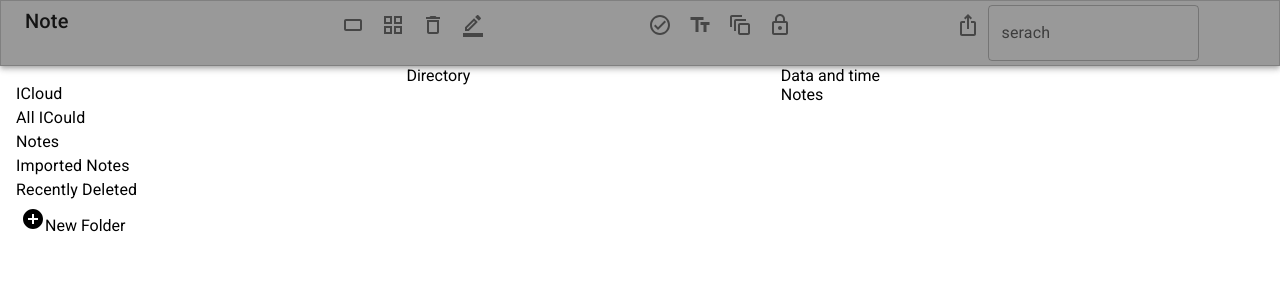
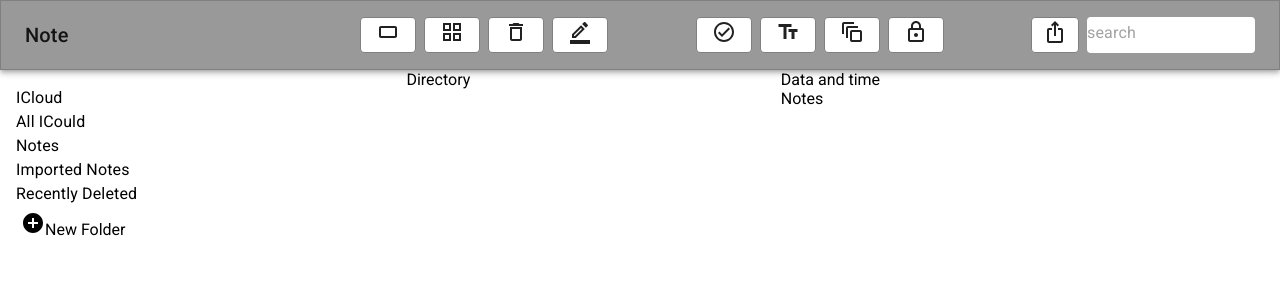
Before and after one commit to Madara1521/note-taker, a React (Create React App) app: page / in a window 1280 px wide. Shown: the top 300 px of the page. Built offline with nearby package versions, Linux system fonts and the light colour scheme.

Commit message:
Header fix flex

```diff
--- a/src/App.js
+++ b/src/App.js
@@ -7,7 +7,7 @@
 
 const App = () => {
   return (
-    <Box>
+    <div>
       <Header/>
       <Stack direction="row">
         <Sidebar/>
@@ -18,7 +18,7 @@
           <Notes/>
         </Box>
       </Stack>
-    </Box>
+    </div>
   )
 }
 
--- a/src/Components/Header/Buttons/CenterButtons/CenterButtons.js
+++ b/src/Components/Header/Buttons/CenterButtons/CenterButtons.js
@@ -1,26 +1,28 @@
 import React from 'react'
-import { IconButton } from '@mui/material'
+
 import CheckCircleOutlineOutlinedIcon from '@mui/icons-material/CheckCircleOutlineOutlined'
 import TextFieldsOutlinedIcon from '@mui/icons-material/TextFieldsOutlined'
 import AutoAwesomeMotionOutlinedIcon from '@mui/icons-material/AutoAwesomeMotionOutlined'
 import LockOutlinedIcon from '@mui/icons-material/LockOutlined'
+import { Icons } from '../../Header'
+import { Stack } from '@mui/material'
 
 const CenterButtons = () => {
   return (
-    <div>
-      <IconButton>
+    <Stack direction='row' spacing={1}>
+      <Icons>
         <CheckCircleOutlineOutlinedIcon/>
-      </IconButton>
-      <IconButton>
+      </Icons>
+      <Icons>
         <TextFieldsOutlinedIcon/>
-      </IconButton>
-      <IconButton>
+      </Icons>
+      <Icons>
         <AutoAwesomeMotionOutlinedIcon/>
-      </IconButton>
-      <IconButton>
+      </Icons>
+      <Icons>
         <LockOutlinedIcon/>
-      </IconButton>
-    </div>
+      </Icons>
+    </Stack>
   )
 }
 
--- a/src/Components/Header/Buttons/LeftButtons/LeftButtons.js
+++ b/src/Components/Header/Buttons/LeftButtons/LeftButtons.js
@@ -1,26 +1,27 @@
 import React from 'react'
-import { IconButton } from '@mui/material'
 import Crop32OutlinedIcon from '@mui/icons-material/Crop32Outlined'
 import GridViewOutlinedIcon from '@mui/icons-material/GridViewOutlined'
 import DeleteOutlineOutlinedIcon from '@mui/icons-material/DeleteOutlineOutlined'
 import BorderColorOutlinedIcon from '@mui/icons-material/BorderColorOutlined'
+import { Icons } from '../../Header'
+import { Stack } from '@mui/material'
 
 const LeftButtons = () => {
   return (
-    <div>
-      <IconButton>
+    <Stack direction='row' spacing={1}>
+      <Icons>
         <Crop32OutlinedIcon/>
-      </IconButton>
-      <IconButton>
+      </Icons>
+      <Icons>
         <GridViewOutlinedIcon/>
-      </IconButton>
-      <IconButton>
+      </Icons>
+      <Icons>
         <DeleteOutlineOutlinedIcon/>
-      </IconButton>
-      <IconButton>
+      </Icons>
+      <Icons>
         <BorderColorOutlinedIcon/>
-      </IconButton>
-    </div>
+      </Icons>
+    </Stack>
   )
 }
 
--- a/src/Components/Header/Buttons/RightButtons/RightButtons.js
+++ b/src/Components/Header/Buttons/RightButtons/RightButtons.js
@@ -1,16 +1,16 @@
 import React from 'react'
-import { IconButton, TextField } from '@mui/material'
 import IosShareOutlinedIcon from '@mui/icons-material/IosShareOutlined'
-
+import { Icons, Search } from '../../Header'
+import { InputBase, Stack } from '@mui/material'
 
 const RightButtons = () => {
   return (
-    <div>
-      <IconButton>
+    <Stack direction='row' spacing={1}>
+      <Icons>
         <IosShareOutlinedIcon/>
-      </IconButton>
-      <TextField label="serach"/>
-    </div>
+      </Icons>
+      <Search><InputBase placeholder='search'></InputBase></Search>
+    </Stack>
   )
 }
 
--- a/src/Components/Header/Header.js
+++ b/src/Components/Header/Header.js
@@ -1,35 +1,54 @@
 import React from 'react'
-import { AppBar, Grid, Toolbar, Typography } from '@mui/material'
+import { AppBar, Toolbar, Typography, styled, Box } from '@mui/material'
 import LeftButtons from './Buttons/LeftButtons/LeftButtons'
 import CenterButtons from './Buttons/CenterButtons/CenterButtons'
 import RightButtons from './Buttons/RightButtons/RightButtons'
+import FormatListBulletedOutlinedIcon from '@mui/icons-material/FormatListBulletedOutlined'
+
+const StyledToolbar = styled(Toolbar)({
+  display: 'flex',
+  border: '1px solid grey',
+  padding: '2px'
+})
+
+export const Search = styled(Box)(({ theme }) => ({
+  backgroundColor: 'white',
+  borderRadius: theme.shape.borderRadius,
+  width: '90%',
+}))
+
+export const Icons = styled(Box)(({ theme }) => ({
+  display: 'flex',
+  backgroundColor: 'white',
+  borderRadius: theme.shape.borderRadius,
+  width: '50px',
+  height: '30px',
+  padding: '2px',
+  justifyContent: 'center',
+  border: '1px solid grey'
+}))
 
 const Header = () => {
 
   return (
-    <AppBar position="static" color='otherColor'>
-      < Toolbar sx={{ border: '1px solid grey' }}>
-        <Grid container columns={12}>
-
-          <Grid item xs={3}>
-            <Typography variant="h6" component="span">
-              Note
-            </Typography>
-          </Grid>
-
-          <Grid item xs={3}>
-            <LeftButtons/>
-          </Grid>
-          <Grid item xs={3}>
-            <CenterButtons/>
-          </Grid>
-
-          <Grid item xs={3}>
-            <RightButtons/>
-          </Grid>
-
-        </Grid>
-      </Toolbar>
+    <AppBar position="static" color="otherColor">
+      <StyledToolbar>
+        <Box flex={3}>
+          <Typography variant="h6" sx={{ display: { xs: 'none', sm: 'block' } }}>
+            Note
+          </Typography>
+          <FormatListBulletedOutlinedIcon sx={{ display: { xs: 'block', sm: 'none' } }}/>
+        </Box>
+        <Box flex={3}>
+          <LeftButtons/>
+        </Box>
+        <Box flex={3}>
+          <CenterButtons/>
+        </Box>
+        <Box flex={2}>
+          <RightButtons/>
+        </Box>
+      </StyledToolbar>
     </AppBar>
 
   )
```
